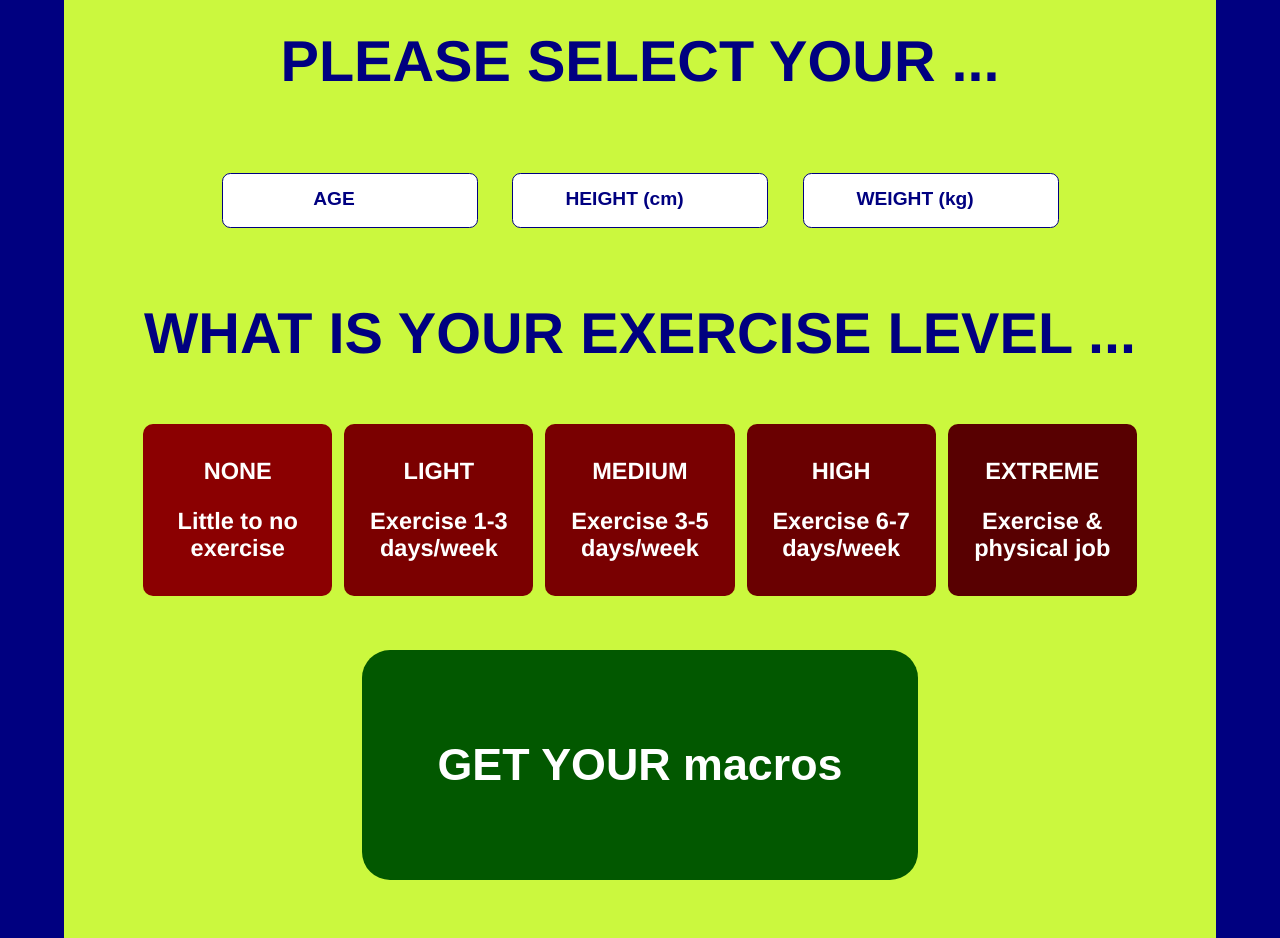
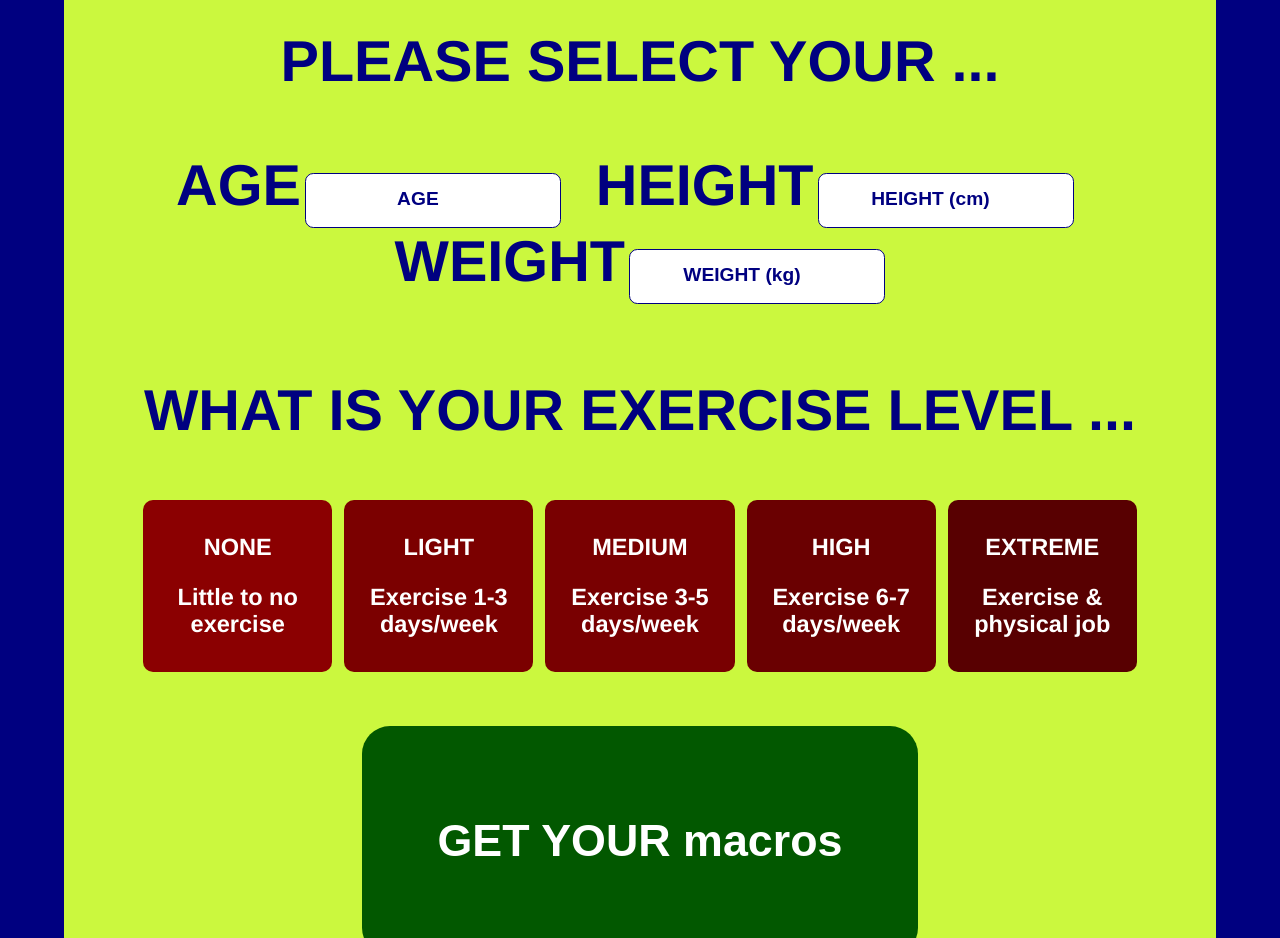
Before and after one commit to rchrdmess/MS2_macroBLASTER, a plain HTML site: page index.htm in a window 1280 px wide. Shown: the part 1120-2058 px from the top of the page. Drawn offline with Linux system fonts and the light colour scheme.

Commit message:
Add files via upload
Addressing form label issue for accessibility.

```diff
--- a/index.htm
+++ b/index.htm
@@ -76,19 +76,19 @@
     <div class='container'>
      <form method="post" name="values">
      <p>PLEASE SELECT YOUR ...</p>
-     <label for="ages"></label>
+     <label for="ages">AGE</label>
       <input type="search" list="ageList" name="ages" id="ages" placeholder="AGE" required aria-required="true">
        <datalist id='ageList'></datalist>
     <div class='spacer'>
  <br>
     </div>
-     <label for="heights"></label>
+     <label for="heights">HEIGHT</label>
       <input type="search" list="heightList" name="heights" id="heights" placeholder="HEIGHT (cm)" required aria-required="true">
        <datalist id='heightList'></datalist>
     <div class='spacer'>
  <br>
     </div>
-     <label for="weights"></label>
+     <label for="weights">WEIGHT</label>
       <input type="search" list="weightList" name="weights" id="weights" placeholder="WEIGHT (kg)" required aria-required="true">
        <datalist id='weightList'></datalist>
  <br>
```
